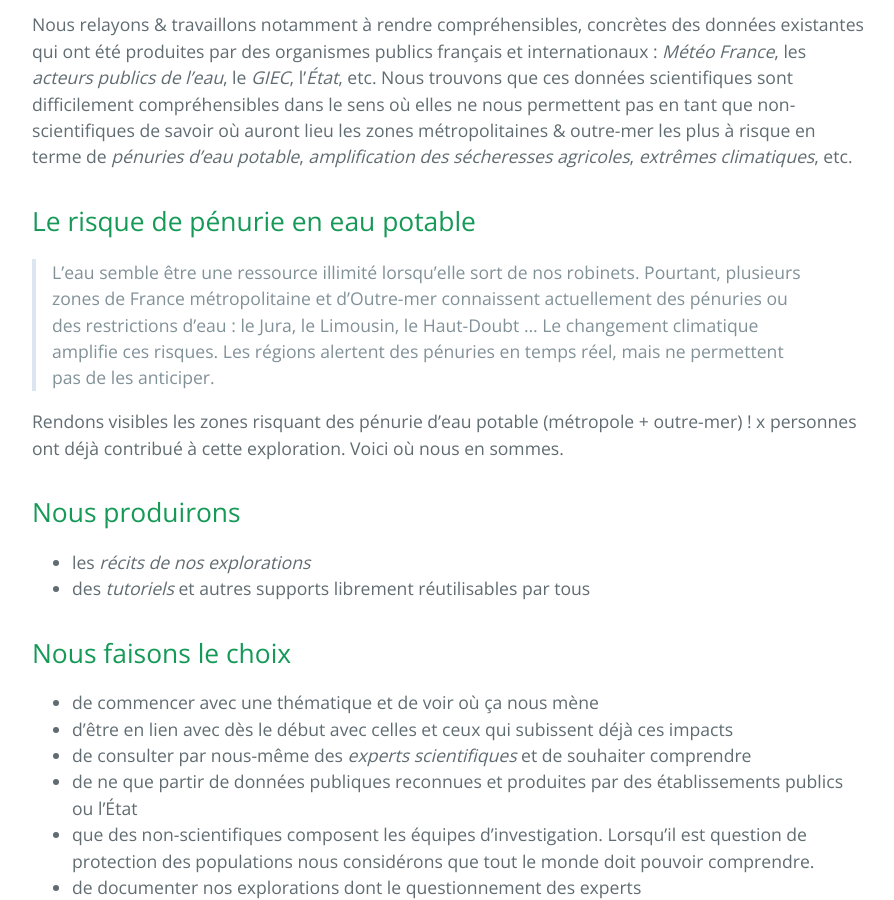
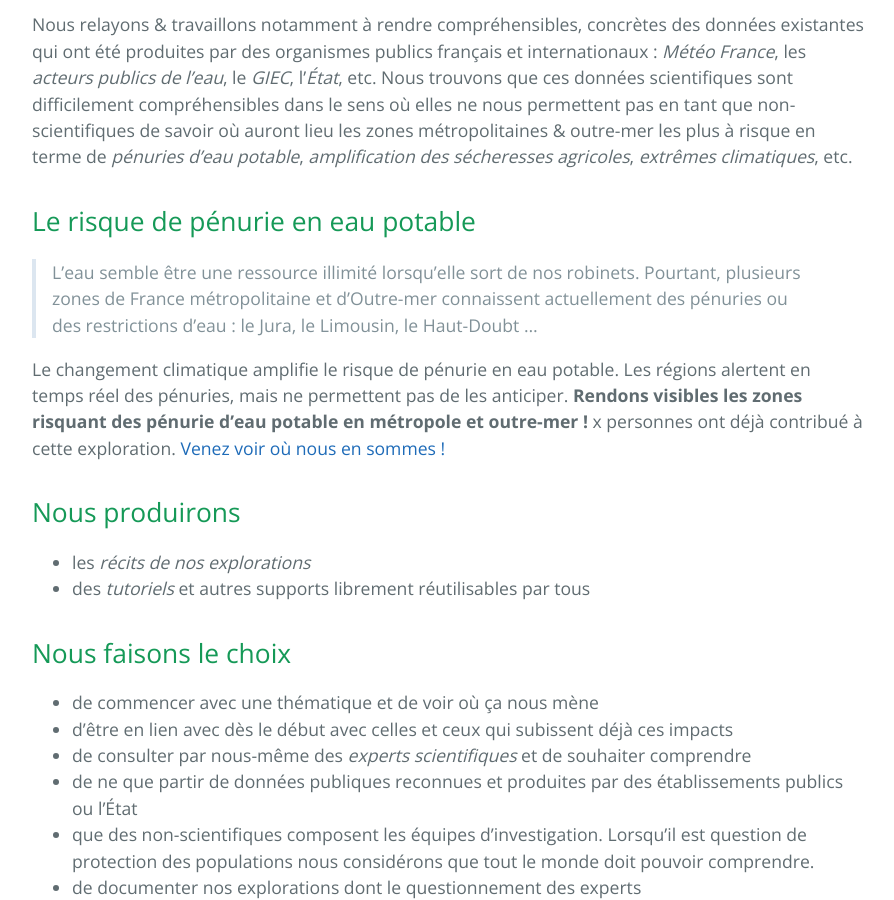
Before and after one commit to secheresses/Ancien-site, a Jekyll site: the page built from index.md, in a window 1280 px wide and 900 px high, scrolled down 544 px. Shown: the whole window, without its empty margins (192-1086 px from the left). Built offline with Jekyll 4.4.1, drawn with Linux system fonts in a browser that asks for light colours.

Commit message:
Amelioration section 1 pénuries

```diff
--- a/index.md
+++ b/index.md
@@ -10,9 +10,9 @@ Nous relayons & travaillons notamment à rendre compréhensibles, concrètes des
 
 ## Le risque de pénurie en eau potable
 
-> L'eau semble être une ressource illimité lorsqu'elle sort de nos robinets. Pourtant, plusieurs zones de France métropolitaine et d'Outre-mer connaissent actuellement des pénuries ou des restrictions d'eau : le Jura, le Limousin, le Haut-Doubt ... Le changement climatique amplifie ces risques. Les régions alertent des pénuries en temps réel, mais ne permettent pas de les anticiper.
+> L'eau semble être une ressource illimité lorsqu'elle sort de nos robinets. Pourtant, plusieurs zones de France métropolitaine et d'Outre-mer connaissent actuellement des pénuries ou des restrictions d'eau : le Jura, le Limousin, le Haut-Doubt ...
 
-Rendons visibles les zones risquant des pénurie d'eau potable (métropole + outre-mer) ! x personnes ont déjà contribué à cette exploration. Voici où nous en sommes.
+Le changement climatique amplifie le risque de pénurie en eau potable. Les régions alertent en temps réel des pénuries, mais ne permettent pas de les anticiper. **Rendons visibles les zones risquant des pénurie d'eau potable en métropole et outre-mer !** x personnes ont déjà contribué à cette exploration. [Venez voir où nous en sommes !](https://anticiper.github.io/risques-penurie-eau "texte pour le titre, facultatif")
 
 ## Nous produirons
 
```
